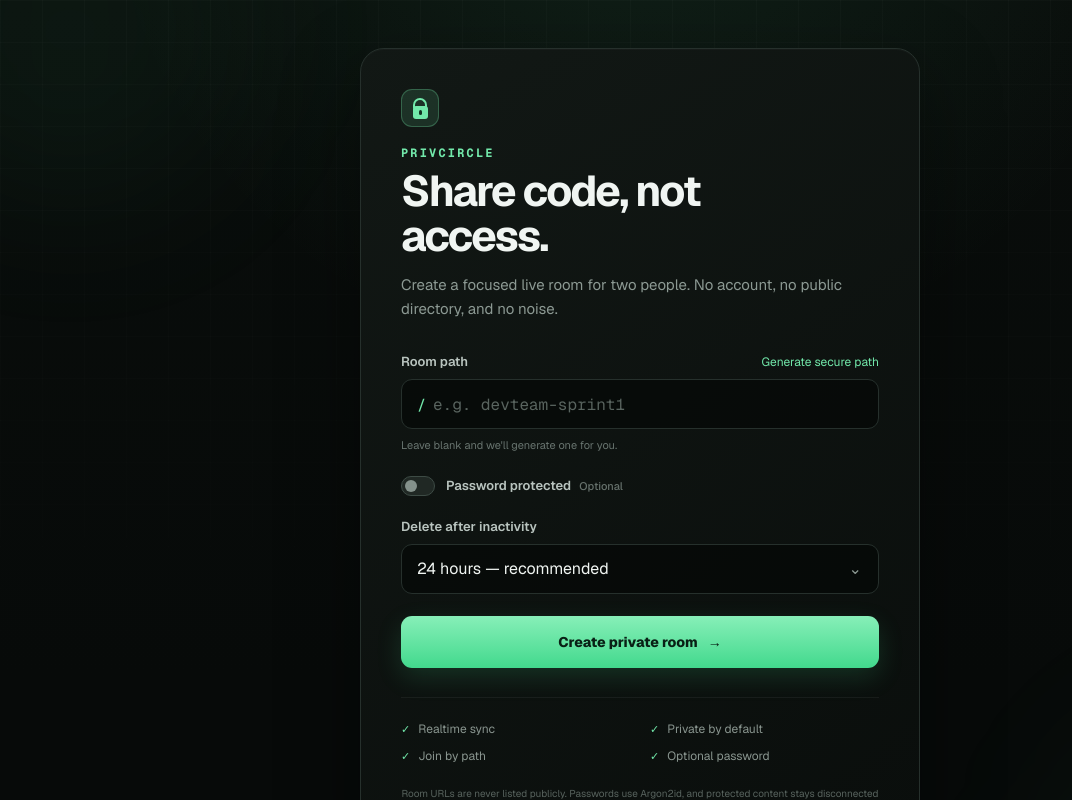
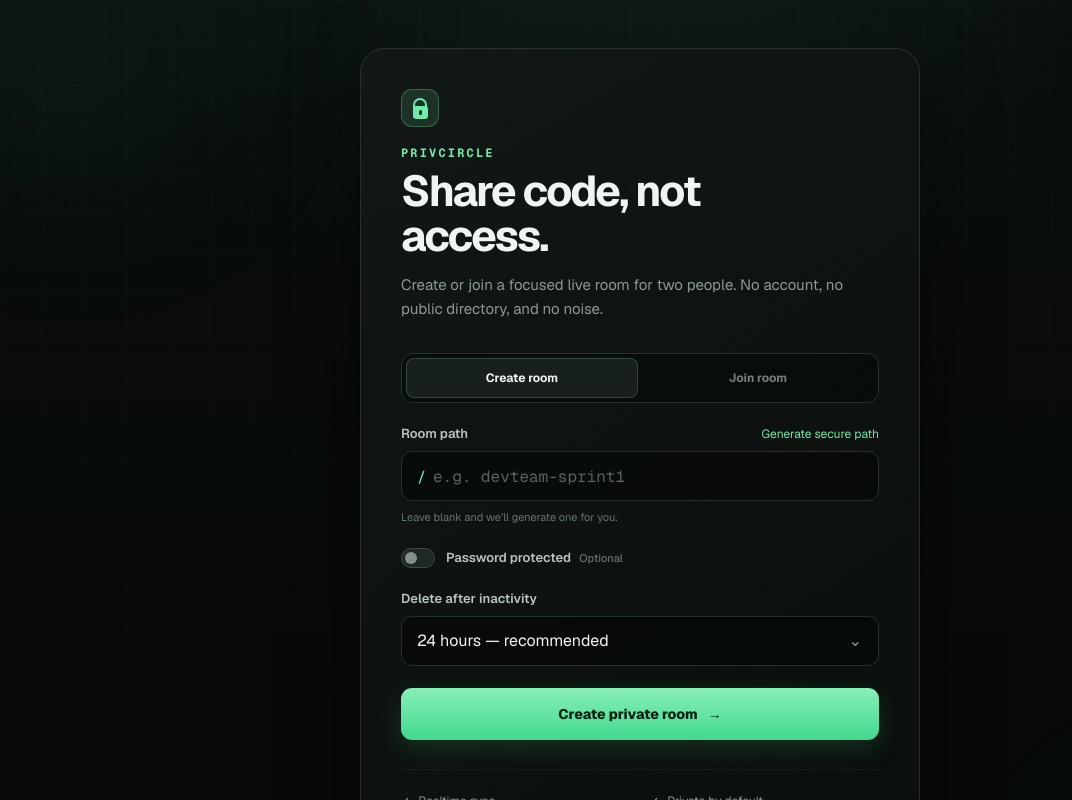
Before and after one commit to anshsuthar07/PrivCircle, a Next.js app: page / in a window 1280 px wide. Shown: the top 800 px of the page, without its empty margins (0-1072 px from the left). Built offline with nearby package versions, Linux system fonts and the light colour scheme.

Commit message:
feat(home): add secure join room flow

```diff
--- a/app/components/CreateRoomForm.tsx
+++ b/app/components/CreateRoomForm.tsx
@@ -8,8 +8,10 @@
   PASSWORD_MAX_LENGTH,
   PASSWORD_MIN_LENGTH,
 } from "@/lib/password-policy";
+import { parseJoinPathInput } from "@/lib/path-policy";
 
 type Expiration = "1h" | "24h" | "7d" | "lifetime";
+type RoomAction = "create" | "join";
 
 interface CreateRoomResponse {
   path: string;
@@ -24,6 +26,7 @@
 
 export function CreateRoomForm() {
   const router = useRouter();
+  const [action, setAction] = useState<RoomAction>("create");
   const [path, setPath] = useState("");
   const [passwordProtected, setPasswordProtected] = useState(false);
   const [password, setPassword] = useState("");
@@ -35,6 +38,8 @@
   const passwordCriteria = evaluatePassword(password);
   const passwordScore = Object.values(passwordCriteria).filter(Boolean).length;
   const passwordReady = !passwordProtected || isStrongPassword(password);
+  const joinPath = parseJoinPathInput(path);
+  const actionReady = action === "join" ? Boolean(joinPath) : passwordReady;
   const strengthLabel =
     password.length === 0
       ? "Start typing"
@@ -44,6 +49,16 @@
     event.preventDefault();
     setError("");
     setCollisionPath("");
+
+    if (action === "join") {
+      if (!joinPath) {
+        setError("Enter a valid room path or shared PrivCircle link.");
+        return;
+      }
+      setSubmitting(true);
+      router.push(`/${joinPath}`);
+      return;
+    }
 
     if (!passwordReady) {
       setError(
@@ -90,11 +105,38 @@
     }
   }
 
+  function selectAction(nextAction: RoomAction) {
+    setAction(nextAction);
+    setError("");
+    setCollisionPath("");
+    setSubmitting(false);
+  }
+
   return (
     <form className="create-form" onSubmit={handleSubmit}>
+      <div className="room-action-switch" role="group" aria-label="Room action">
+        <button
+          type="button"
+          className={action === "create" ? "active" : ""}
+          aria-pressed={action === "create"}
+          onClick={() => selectAction("create")}
+        >
+          Create room
+        </button>
+        <button
+          type="button"
+          className={action === "join" ? "active" : ""}
+          aria-pressed={action === "join"}
+          onClick={() => selectAction("join")}
+        >
+          Join room
+        </button>
+      </div>
+
       <div className="field-group">
         <div className="label-row">
           <label htmlFor="room-path">Room path</label>
+          {action === "create" ? (
             <button
               className="text-button"
               type="button"
@@ -102,26 +144,45 @@
             >
               Generate secure path
             </button>
+          ) : null}
         </div>
-        <div className="path-field">
-          <span aria-hidden="true">/</span>
+        <div className={`path-field ${action === "join" ? "join-path-field" : ""}`}>
+          <span aria-hidden="true">{action === "join" ? "→" : "/"}</span>
           <input
             id="room-path"
             name="path"
             type="text"
             value={path}
             onChange={(event) => setPath(event.target.value)}
-            placeholder="e.g. devteam-sprint1"
-            minLength={3}
-            maxLength={64}
-            pattern="[A-Za-z0-9_-]+"
+            placeholder={
+              action === "join" ? "room path or paste shared link" : "e.g. devteam-sprint1"
+            }
+            minLength={action === "create" ? 3 : undefined}
+            maxLength={action === "create" ? 64 : 2048}
+            pattern={action === "create" ? "[A-Za-z0-9_-]+" : undefined}
             autoComplete="off"
             spellCheck={false}
+            aria-invalid={action === "join" && path.length > 0 && !joinPath}
+            aria-describedby="room-path-hint"
           />
         </div>
-        <p className="field-hint">Leave blank and we&apos;ll generate one for you.</p>
+        <p
+          className={`field-hint ${
+            action === "join" && path.length > 0 && !joinPath
+              ? "field-hint-error"
+              : ""
+          }`}
+          id="room-path-hint"
+        >
+          {action === "create"
+            ? "Leave blank and we’ll generate one for you."
+            : path.length > 0 && !joinPath
+              ? "Use 3–64 letters, numbers, hyphens, or underscores."
+              : "Protected rooms ask for the password on the next screen."}
+        </p>
       </div>
 
+      {action === "create" ? (
         <label className="toggle-row">
           <input
             type="checkbox"
@@ -135,8 +196,9 @@
             Password protected <small>Optional</small>
           </span>
         </label>
+      ) : null}
 
-      {passwordProtected ? (
+      {action === "create" && passwordProtected ? (
         <div className="field-group reveal-field">
           <label htmlFor="room-password">Password</label>
           <div className="password-input-shell">
@@ -194,6 +256,7 @@
         </div>
       ) : null}
 
+      {action === "create" ? (
         <div className="field-group">
           <label htmlFor="expiration">Delete after inactivity</label>
           <div className="select-wrap">
@@ -216,6 +279,7 @@
             </p>
           ) : null}
         </div>
+      ) : null}
 
       {error ? (
         <div className="form-error" role="alert">
@@ -231,10 +295,16 @@
       <button
         className="primary-button"
         type="submit"
-        disabled={submitting || !passwordReady}
+        disabled={submitting || !actionReady}
         aria-busy={submitting}
       >
-        {submitting ? "Creating secure room…" : "Create private room"}
+        {submitting
+          ? action === "create"
+            ? "Creating secure room…"
+            : "Opening room…"
+          : action === "create"
+            ? "Create private room"
+            : "Join this room"}
         {!submitting ? <span aria-hidden="true">→</span> : null}
       </button>
     </form>
--- a/app/globals.css
+++ b/app/globals.css
@@ -193,6 +193,37 @@
   margin-top: 32px;
 }
 
+.room-action-switch {
+  display: grid;
+  grid-template-columns: 1fr 1fr;
+  gap: 4px;
+  border: 1px solid var(--border);
+  border-radius: 12px;
+  padding: 4px;
+  background: rgba(4, 7, 6, 0.58);
+}
+
+.room-action-switch button {
+  min-height: 40px;
+  border: 0;
+  border-radius: 8px;
+  color: #74817b;
+  background: transparent;
+  font-size: 12px;
+  font-weight: 650;
+  transition: color 0.18s ease, background 0.18s ease, box-shadow 0.18s ease;
+}
+
+.room-action-switch button:hover {
+  color: var(--muted-strong);
+}
+
+.room-action-switch button.active {
+  color: var(--text);
+  background: #18201c;
+  box-shadow: inset 0 0 0 1px rgba(114, 232, 170, 0.2);
+}
+
 .field-group {
   display: grid;
   gap: 9px;
@@ -251,6 +282,10 @@
   font: 500 15px var(--font-geist-mono), monospace;
 }
 
+.join-path-field > span {
+  font-family: var(--font-geist-sans), Arial, sans-serif;
+}
+
 .path-field input,
 .select-wrap select {
   width: 100%;
@@ -283,6 +318,10 @@
   color: #68746f;
   font-size: 11px;
   line-height: 1.4;
+}
+
+.field-hint-error {
+  color: var(--danger);
 }
 
 .lifetime-warning {
--- a/app/page.tsx
+++ b/app/page.tsx
@@ -21,8 +21,8 @@
         <div className="eyebrow">PRIVCIRCLE</div>
         <h1 id="home-title">Share code, not access.</h1>
         <p className="home-intro">
-          Create a focused live room for two people. No account, no public
-          directory, and no noise.
+          Create or join a focused live room for two people. No account, no
+          public directory, and no noise.
         </p>
 
         <CreateRoomForm />
```
Also changed, not shown: 1 other file (tests, documents, lock files or other folders). Lines whose indentation alone changed are shown as unchanged.
